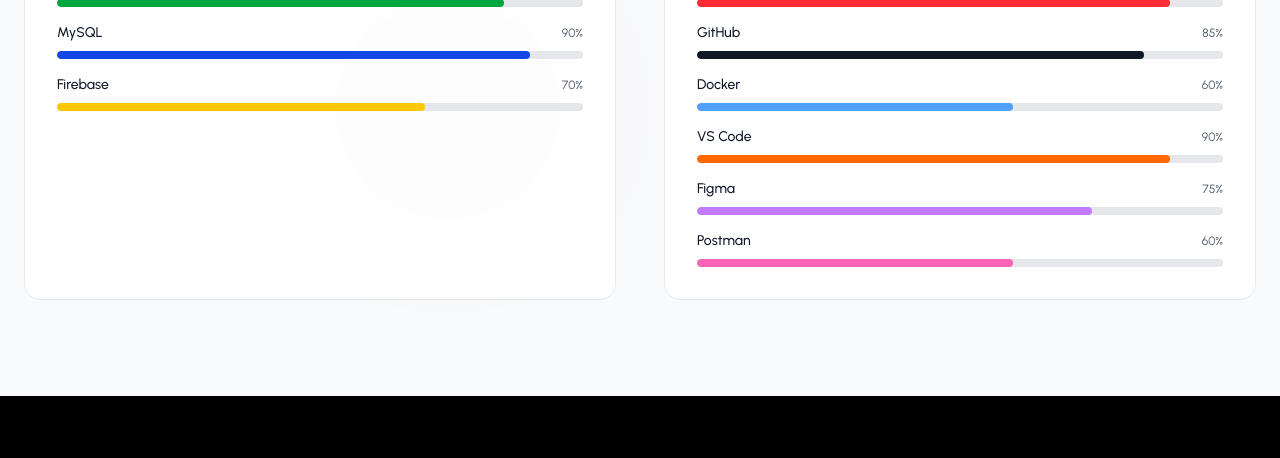
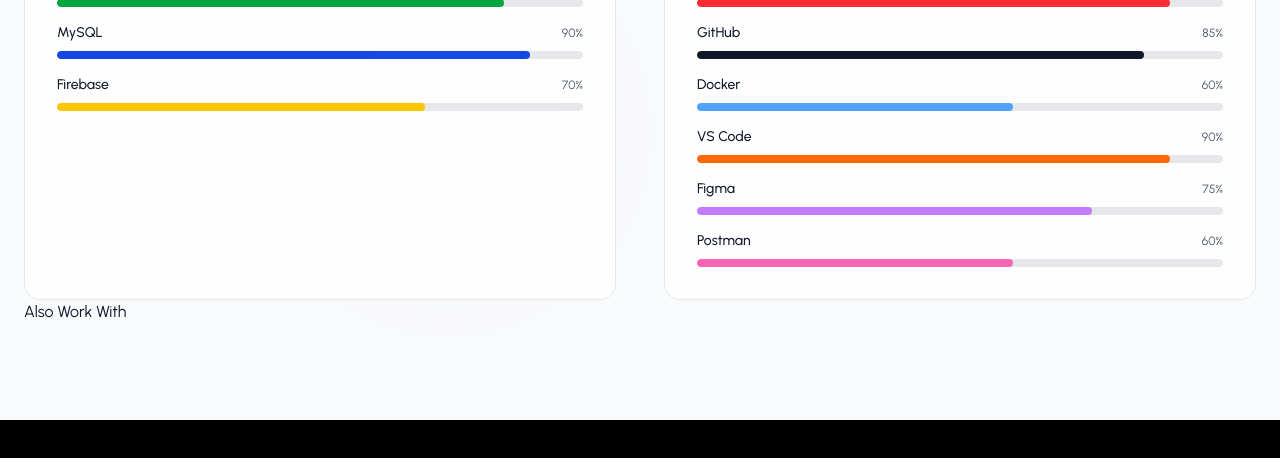
Before and after one commit to AshaniTH/my-portfolio, a React (Vite) app: page / in a window 1280 px wide. Shown: the part 1696-2154 px from the top of the page. Built offline with nearby package versions, Linux system fonts and the light colour scheme.

Commit message:
feat: add additional skills section in SkillsSection for enhanced showcase

```diff
--- a/src/components/Sections/SkillsSection.jsx
+++ b/src/components/Sections/SkillsSection.jsx
@@ -180,6 +180,21 @@ const SkillsSection = () => {
         ))}
 
       </motion.div>
+      {/*Additional Skills */}
+      <motion.div
+      initial = "hidden"
+      animate={isInView ? "visible" : "hidden"}
+      variants={containerVariants}
+      className=''
+      >
+        <motion.div
+        variants = {itemVariants} className=''
+        >
+          <h3 className=''>Also Work With</h3>
+
+        </motion.div>
+
+      </motion.div>
 
     </section>
   )
```
